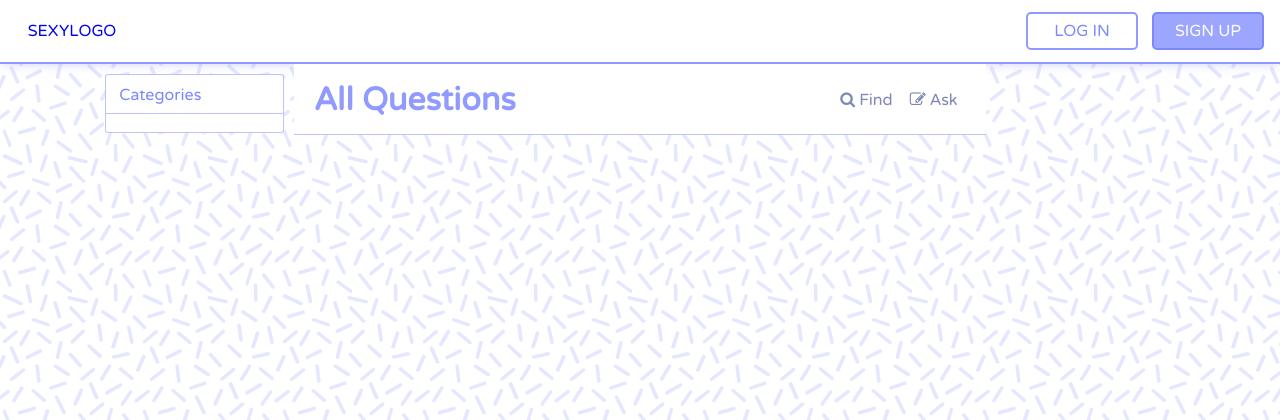
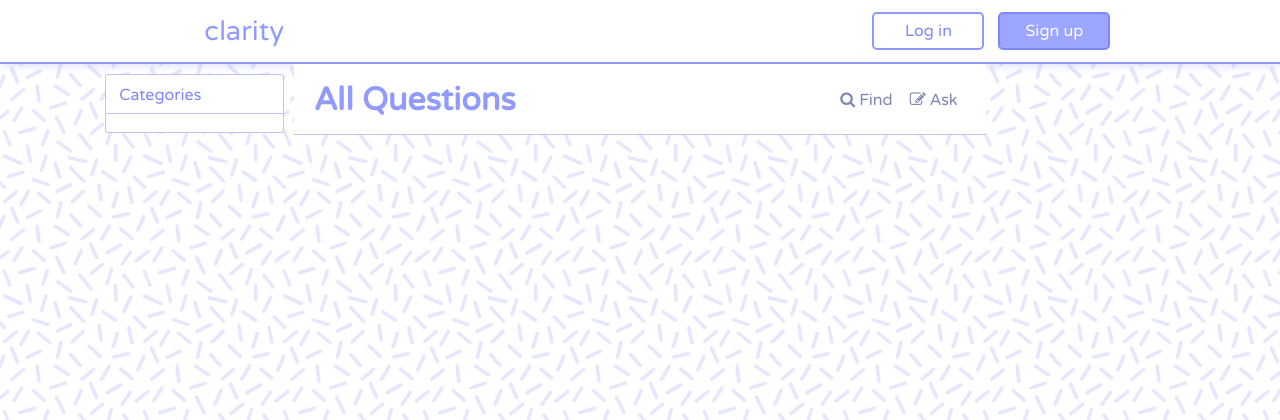
Before and after one commit to timothyong/cs411final, a Flask app: page / in a window 1280 px wide. Shown: the top 420 px of the page. Run offline with Flask 2, Linux system fonts and the light colour scheme; data that the repository does not hold is empty; some libraries are stand-ins or nearby versions; some web fonts are replaced.

Commit message:
Small styling changes

```diff
--- a/static/css/index.css
+++ b/static/css/index.css
@@ -31,32 +31,26 @@ body {
 
 }
 
-/* SEARCH BAR THAT TONG MADE BEAUTIFUL */
-div.search-bar,
 div.logo {
-
   display: inline-block;
+  padding-left: 14vw;
 }
 
-div.search-bar form {
-  margin: 0;
+div.logo a {
+  color: rgba(125, 136, 255, 0.85);
+  font-size: 1.7em;
+  padding: 0;
+  padding-top: 1px;
 }
 
-div.search-bar input {
-  box-sizing: border-box;
-  font-family: 'Varela Round', sans-serif;
-  border-radius: 3px;
-  font-size: 0.75em;
+div.logo a:hover {
+  color: rgba(125, 136, 255, 0.65);
+}
 
-  -webkit-box-sizing: border-box;
-  -moz-box-sizing:    border-box;
-  box-sizing:         border-box;
+div.logo a:active {
+  color: rgba(125, 136, 255, 1);
+}
 
-  border: 1px solid rgba(125, 136, 255, 0.5);
-  padding: 10px;
-  width: 200px;
-  color: rgba(125, 136, 255, 0.5);
-}
 
 .navbar-left {
   float: left;
@@ -74,7 +68,10 @@ div.search-bar input {
   padding: 12px 16px;
   float: right;
   display: inline-block;
+}
 
+.navbar-right .container {
+  padding-right: 12vw;
 }
 
 .navbar a,
--- a/templates/forum.html
+++ b/templates/forum.html
@@ -151,6 +151,4 @@
 
   </div>
 
-  <script src="../static/js/forum.js"></script>
-
 </body>
--- a/templates/header.html
+++ b/templates/header.html
@@ -9,7 +9,7 @@
   <div class="navbar-left">
     <div class="navbar-logo">
       <div class="logo">
-        <a href="{{ url_for('forum') }}">SEXYLOGO</a>
+        <a href="{{ url_for('forum') }}">clarity</a>
       </div>
     </div> <!-- navbar-logo -->
   </div> <!-- navbar-left -->
@@ -18,12 +18,11 @@
     <div class="container">
       {% if username %}
       <span id="hello" >Hello, <a id="username" href="{{ url_for('settings') }}">{{ username }}</a></span>
-      <a id="logout" href="{{ url_for('logout') }}">LOG OUT</a>
+      <a id="logout" href="{{ url_for('logout') }}">Log out</a>
       {% else %}
-      <a id="login" href="{{ url_for('login', redirectTo='forum') }}">LOG IN</a>
-      <a id="register" href="{{ url_for('register', redirectTo='forum') }}">SIGN UP</a>
+      <a id="login" href="{{ url_for('login', redirectTo='forum') }}">Log in</a>
+      <a id="register" href="{{ url_for('register', redirectTo='forum') }}">Sign up</a>
       {% endif %}
-      <!-- <a href="{{ url_for('forum') }}">Forum</a> -->
 
     </div>
   </div> <!-- navbar-right -->
```
Also changed, not shown: static/js/forum.js (deleted, +0 -16 lines).
